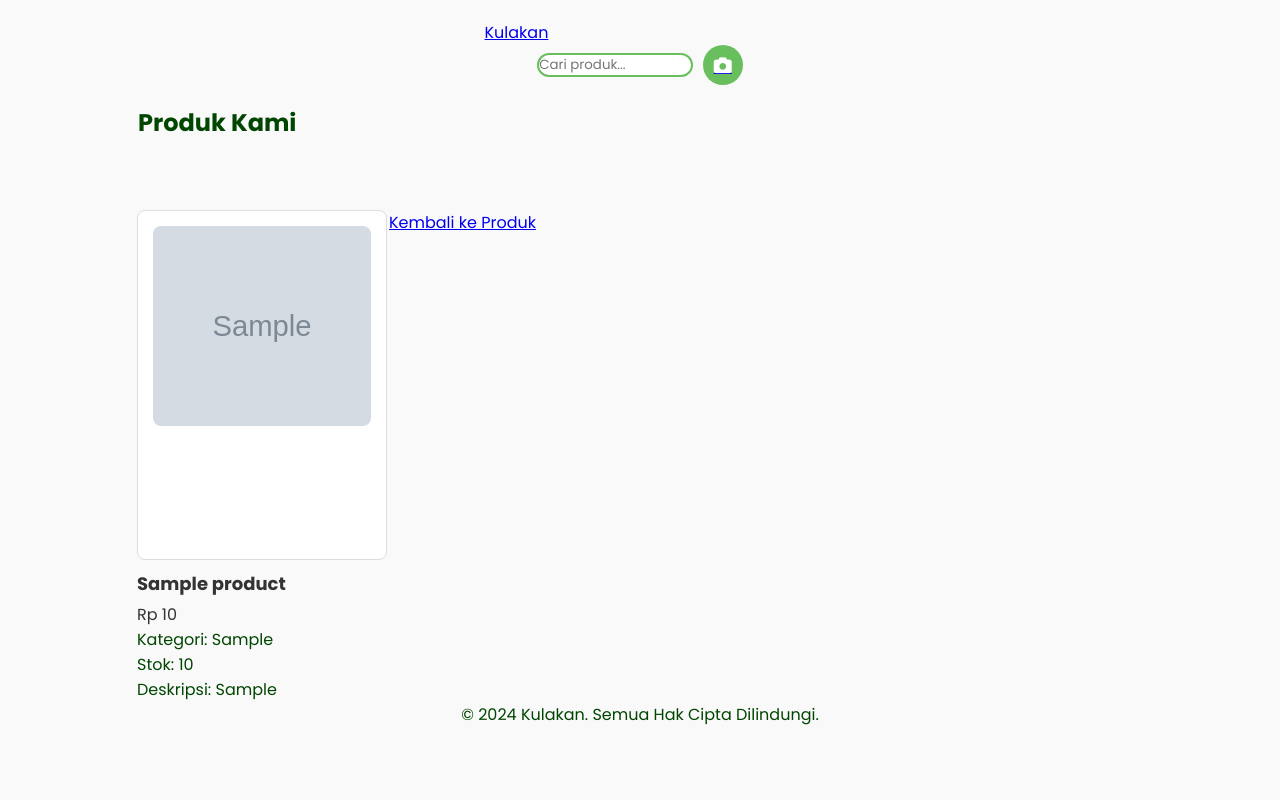
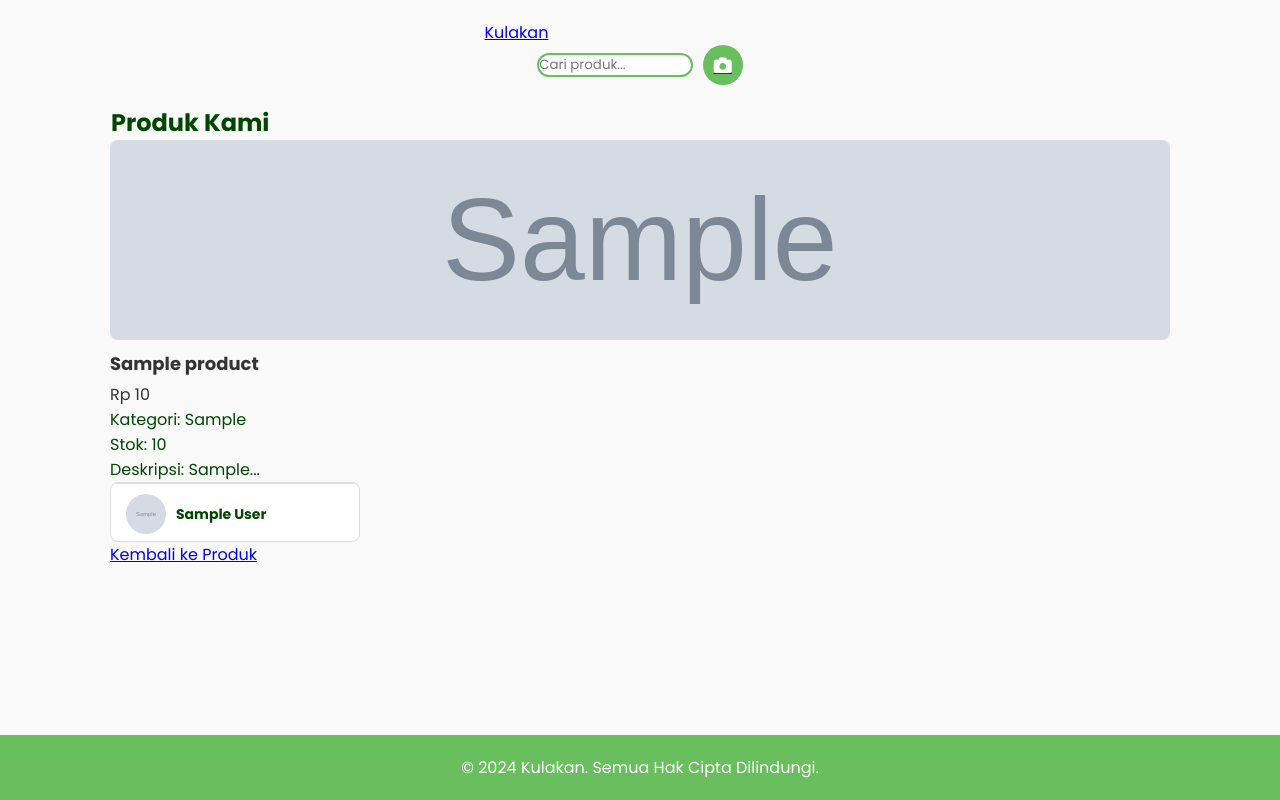
Before and after one commit to nakzuwu/Kulakan_web, a Flask app: page /detailproduk/1 in a window 1280 px wide. Run offline with Flask 3, Linux system fonts and the light colour scheme; tables that the repository leaves empty hold one stand-in row (values such as "Sample post"); grey boxes marked "Sample" are stand-in pictures; parts of the project's set-up code (start-up, migrations or seed data) failed here and were passed over.

Commit message:
update user role, shop, admin

```diff
--- a/app.py
+++ b/app.py
@@ -1,6 +1,5 @@
 from flask import Flask, render_template, request, redirect, url_for, session, flash, jsonify
 from functools import wraps
-from flask_sqlalchemy import SQLAlchemy
 from werkzeug.security import generate_password_hash, check_password_hash
 from flask_mail import Mail, Message
 from itsdangerous import URLSafeTimedSerializer, SignatureExpired, BadTimeSignature
@@ -11,6 +10,8 @@ from models import db
 from models.user import User
 from models.product import Product
 from dotenv import load_dotenv
+from controllers import user_controller
+from controllers import auth_controller
 import os
 import uuid
 import jwt
@@ -56,21 +57,7 @@ def allowed_file(filename):
 
 @app.route('/')
 def home():
-    if 'user_id' in session:
-        user = User.query.get(session['user_id'])
-        if 'profile_photo' in request.files:
-            file = request.files['profile_photo']
-            if file and allowed_file(file.filename):
-                # Generate a unique filename using UUID
-                ext = file.filename.rsplit('.', 1)[1].lower()  # Get file extension
-                filename = f"{uuid.uuid4().hex}.{ext}"  # Create unique filename
-                file.save(os.path.join(current_app.config['UPLOAD_FOLDER'], filename))
-
-                # Update user's profile_photo in the database
-                user.profile_photo = filename
-                db.session.commit()  # Commit changes to the database
-        return render_template('index.html', user=user)  # Kirim objek user ke template
-    return redirect(url_for('login'))
+    return user_controller.home()
 
 @app.route('/forgot_password', methods=['GET', 'POST'])
 def forgot_password():
@@ -145,116 +132,25 @@ def reset_password(token):
         flash('Token tidak valid.', 'danger')
         return redirect(url_for('forgot_password'))
 
-
-@app.route('/test_email')
-def test_email():
-    try:
-        msg = Message('Test Email', recipients=['paangaming123@gmail.com'])
-        msg.body = 'This is a test email sent from Flask app.'
-        mail.send(msg)
-        return "Email sent successfully!"
-    except Exception as e:
-        return f"Failed to send email: {e}"
-
-
 # Route untuk registrasi
 @app.route('/register', methods=['GET', 'POST'])
 def register():
-    if request.method == 'POST':
-        name = request.form.get('name')
-        email = request.form.get('email' )
-        password = request.form.get('password')
-        hashed_password = generate_password_hash(password)
-
-        # Cek apakah email sudah terdaftar
-        existing_user = User.query.filter_by(email=email).first()
-        if existing_user:
-            flash('Email sudah terdaftar.', 'danger')
-        else:
-            new_user = User(name=name, email=email, password=hashed_password)
-            db.session.add(new_user)
-            db.session.commit()
-            flash('Registrasi berhasil. Silakan login.', 'success')
-            return redirect(url_for('login'))
-
-    return render_template('auth/register.html')
+    return auth_controller.register()
 
 # Route untuk login
 @app.route('/login', methods=['GET', 'POST'])
 def login():
-    if request.method == 'POST':
-        email = request.form.get('email')
-        password = request.form.get('password')
-
-        # Cari user berdasarkan email
-        user = User.query.filter_by(email=email).first()
-
-        # Verifikasi password
-        if user and check_password_hash(user.password, password):
-            session['user_id'] = user.id
-            session['user_name'] = user.name
-            session['user_role'] = user.role  # Menyimpan role pengguna di session
-
-            flash('Login berhasil!', 'success')
-
-            # Redirect berdasarkan role
-            if user.role == 'super_admin':
-                return redirect(url_for('super_admin_dashboard'))  # Halaman untuk super admin
-            elif user.role == 'store_admin':
-                return redirect(url_for('store_admin_dashboard'))  # Halaman untuk store admin
-            else:
-                return redirect(url_for('home'))  # Halaman untuk user biasa
-
-        else:
-            flash('Email atau password salah.', 'danger')
-
-    return render_template('auth/login.html')
+    return auth_controller.login()
 
 # Route untuk logout
 @app.route('/logout')
 def logout():
-    session.clear()
-    flash('Anda telah logout.', 'info')
-    return redirect(url_for('login'))
+    return auth_controller.logout()
 
+# Route untuk profile user setting
 @app.route('/profile_settings', methods=['GET', 'POST'])
 def profile_settings():
-    if 'user_id' not in session:
-        flash('You need to log in first.', 'danger')
-        return redirect(url_for('login'))
-
-    user = User.query.get(session['user_id'])
-    form = ProfileForm()
-
-    if form.validate_on_submit():
-        # Update user details
-        user.name = form.name.data
-        user.email = form.email.data
-        user.address = form.address.data
-
-        # Handle profile photo upload
-        if 'profile_photo' in request.files:
-            file = request.files['profile_photo']
-            if file and allowed_file(file.filename):
-                # Generate a unique filename using UUID
-                ext = file.filename.rsplit('.', 1)[1].lower()  # Get file extension
-                filename = f"{uuid.uuid4().hex}.{ext}"  # Create unique filename
-                file.save(os.path.join(app.config['UPLOAD_FOLDER'], filename))
-
-                # Update user's profile_photo in the database
-                user.profile_photo = filename
-
-        # Save other updates to the database
-        db.session.commit()
-        flash('Profile updated successfully!', 'success')
-        return redirect(url_for('profile_settings'))
-
-    # Prepopulate the form with current data
-    form.name.data = user.name
-    form.email.data = user.email
-    form.address.data = user.address
-
-    return render_template('profile_settings.html', form=form, user=user)
+    return user_controller.profile_settings()
 
 # Error Handler untuk 404
 @app.errorhandler(404)
@@ -288,7 +184,6 @@ def dashboard():
     admin = User.query.get(user_id)
 
     if admin and admin.role == 'store_admin':
-        # Fetch products associated with this admin
         products = Product.query.filter_by(user_id=admin.id).all()
         return render_template('admin/content/dashboard.html', admin=admin, products=products)
 
@@ -350,8 +245,17 @@ def addproduk():
 
 @app.route('/admin/produk', methods=['GET'])
 def listProduk():
-    # Fetch all products from the database
-    dataProduk = Product.query.all()
+    # Ensure the user is logged in
+    if 'user_id' not in session:
+        return redirect(url_for('login'))  # Redirect to login if user is not logged in
+
+    # Fetch the user from the session
+    user = User.query.get(session['user_id'])
+
+    # Fetch only products that belong to the logged-in user
+    dataProduk = Product.query.filter_by(user_id=user.id).all()
+
+    # Return the filtered products to the template
     return render_template('admin/content/listproduk.html', dataProduk=dataProduk)
 
 # Route to edit a product
--- a/static/css/detailproduk.css
+++ b/static/css/detailproduk.css
@@ -1,143 +1,219 @@
-/* Reset */
-body, h1, h2, p {
+/* General Reset */
+* {
+    box-sizing: border-box;
     margin: 0;
     padding: 0;
-    box-sizing: border-box;
+    font-family: 'Poppins', serif;
 }
 
 body {
-    font-family: Arial, sans-serif;
-    background-color: #f9f9f9;
-    color: #333;
-    line-height: 1.6;
-}
-
-/* Container */
-.container {
-    max-width: 1200px;
-    margin: 0 auto;
-    padding: 20px;
-}
-
-/* Header */
-.header {
-    background-color: #28a745;
-    color: white;
-    padding: 20px 0;
     display: flex;
     flex-direction: column;
     align-items: center;
-    justify-content: center;
-    gap: 10px;
+    padding: 20px;
+    background-color: #f9f9f9;
+    color: #004600;
 }
 
-.header h1 {
-    margin-bottom: 10px;
-    font-size: 2rem;
+/* Header and Search Bar */
+.search-container {
+    width: 100%;
+    display: flex;
+    justify-content: center;
+    align-items: center;
+    gap: 10px; /* Jarak antar ikon dan search bar */
+    margin-bottom: 20px;
+}
+
+.back-icon {
+    background-color: #69BF5E;
+    padding: 10px;
+    display: flex;
+    align-items: center;
+    justify-content: center;
+    border-radius: 50%; /* Membuat ikon back berbentuk lingkaran */
+    width: 40px;
+    height: 40px;
+    cursor: pointer;
+}
+
+.back-icon i {
+    color: #fff;
+    font-size: 18px;
 }
 
 .search-bar {
-    width: 100%;
-    max-width: 600px;
+    width: 50%;
     display: flex;
+    border: 2px solid #69BF5E;
+    border-radius: 25px;
+    overflow: hidden;
+    background-color: #fff;
 }
 
 .search-bar input {
-    flex: 1;
+    width: 100%;
     padding: 10px;
     border: none;
-    border-radius: 5px 0 0 5px;
     outline: none;
+    font-size: 16px;
 }
 
-.search-bar button {
-    padding: 10px 20px;
-    background-color: white;
-    color: #28a745;
-    border: none;
-    border-radius: 0 5px 5px 0;
+.camera-icon {
+    background-color: #69BF5E;
+    padding: 10px;
+    display: flex;
+    align-items: center;
+    justify-content: center;
+    border-radius: 50%; /* Membuat ikon kamera berbentuk lingkaran */
+    width: 40px;
+    height: 40px;
     cursor: pointer;
+}
+
+.camera-icon i {
+    color: #fff;
+    font-size: 18px;
+}
+
+/* Section Title */
+.section-title {
+    font-size: 24px;
+    font-weight: bold;
+    color: #004600;
+    margin-left:1px;
+}
+
+/* Product Grid */
+.product-grid {
+    display: grid;
+    grid-template-columns: repeat(4, 1fr); /* 4 columns */
+    gap: 20px; /* Adjust gap between cards */
+    width: 20%;
+}
+
+.product-card {
+    width: 250px; /* Fixed width */
+    height: 60px; /* Fixed height */
+    border: 1px solid #ddd;
+    text-align: center;
+    border-radius: 8px;
+    background-color: #fff;
+    transition: transform 0.3s, box-shadow 0.3s;
+    overflow: hidden; /* Ensure content does not overflow from card */
+}
+
+/* .product-card:hover {
+    transform: scale(1.05);
+    box-shadow: 0 4px 8px rgba(0, 0, 0, 0.2);
+} */
+
+/* Product Image */
+.product-image {
+    position: relative;
+    width: 100%;
+    height: 200px; /* Fixed height for image */
+    overflow: hidden;
+    margin-bottom: 10px;
+}
+
+.product-image img {
+    width: 100%;
+    height: 100%;
+    object-fit: cover; /* Ensure image fits well inside the container */
+    border-radius: 8px;
+}
+
+/* Tags for product categories */
+.tag {
+    position: absolute;
+    top: 10px;
+    right: 10px;
+    padding: 5px 10px;
+    background-color: #69BF5E;
+    color: #fff;
+    font-size: 12px;
+    border-radius: 5px;
+}
+
+.tag.new {
+    background-color: #69BF5E;
+}
+
+.tag.sale {
+    background-color: #FF6B6B;
+    top: 40px;
+}
+
+/* Product Name and Price */
+.product-name {
+    font-size: 18px;
+    font-weight: bold;
+    margin-top: 10px;
+    color: #333;
+}
+
+.product-price {
+    font-size: 16px;
+    color: #333;
+    margin-top: 5px;
+}
+
+.price {
+    color: #69BF5E;
     font-weight: bold;
 }
 
-.search-bar button:hover {
-    background-color: #ddd;
+.original-price {
+    text-decoration: line-through;
+    color: #999;
+    margin-left: 5px;
 }
 
-/* Product Detail */
-.product-detail {
+/* Store (User) Info in the Card */
+.store-info {
     display: flex;
-    background: #fff;
-    border-radius: 10px;
-    box-shadow: 0 2px 10px rgba(0, 0, 0, 0.1);
-    margin-top: 20px;
-    overflow: hidden;
+    align-items: center;
+    padding: 10px 15px;
+    border-top: 1px solid #ddd;
 }
 
-.image-section {
-    flex: 1;
-    background-color: #f0f0f0;
-    display: flex;
-    align-items: center;
-    justify-content: center;
+.store-photo {
+    width: 40px;
+    height: 40px;
+    border-radius: 50%;
+    margin-right: 10px;
 }
 
-.product-image {
-    max-width: 100%;
-    max-height: 400px;
-    object-fit: cover;
-    border-radius: 10px;
+.store-name {
+    font-size: 14px;
+    font-weight: bold;
 }
 
-.info-section {
-    flex: 1;
-    padding: 20px;
-}
-
-.product-title {
-    font-size: 2rem;
-    margin-bottom: 10px;
-}
-
-.product-description {
-    margin-bottom: 20px;
-    color: #666;
-}
-
-.product-price {
-    font-size: 1.5rem;
-    color: #28a745;
-    font-weight: bold;
-    margin-bottom: 20px;
-}
-
-.action-buttons {
-    display: flex;
-    gap: 10px;
-}
-
-.btn {
+/* Add to Cart Button */
+.add-to-cart {
+    background-color: #69BF5E;
+    color: #fff;
     padding: 10px 20px;
     border: none;
     border-radius: 5px;
     cursor: pointer;
-    font-size: 1rem;
+    margin-top: 10px;
+    font-size: 16px;
+    transition: background-color 0.3s;
 }
 
-.btn-cart {
-    background-color: #ffc107;
-    color: white;
+.add-to-cart:hover {
+    background-color: #57a84d;
 }
 
-.btn-buy {
-    background-color: #28a745;
-    color: white;
+/* Footer */
+footer {
+    width: 100%;
+    text-align: center;
+    padding: 20px;
+    background-color: #69BF5E;
+    color: #fff;
+    position: absolute;
+    bottom: 0;
 }
-
-.btn-cart:hover {
-    background-color: #e0a800;
-}
-
-.btn-buy:hover {
-    background-color: #218838;
-}
--- a/templates/admin/layout/sidebar.html
+++ b/templates/admin/layout/sidebar.html
@@ -29,7 +29,7 @@
                 <span class="icon">
                     <ion-icon name="chatbubble-outline"></ion-icon>
                 </span>
-                <span class="title">Edit Produk</span>
+                <span class="title">Daftar Produk</span>
             </a>
         </li>
 
--- a/templates/frontend/detailproduk.html
+++ b/templates/frontend/detailproduk.html
@@ -5,7 +5,7 @@
     <meta name="viewport" content="width=device-width, initial-scale=1.0">
     <title>KULAKAN - Produk Kami</title>
     <link href="https://fonts.googleapis.com/css2?family=Poppins:wght@400;600;700&display=swap" rel="stylesheet">
-    <link rel="stylesheet" href="{{ url_for('static', filename='css/menuproduk.css') }}">
+    <link rel="stylesheet" href="{{ url_for('static', filename='css/detailProduk.css') }}">
     <link rel="stylesheet" href="https://cdnjs.cloudflare.com/ajax/libs/font-awesome/6.0.0-beta3/css/all.min.css">
 </head>
 <body>
@@ -24,27 +24,33 @@
 
     <main>
         <h2 class="section-title">Produk Kami</h2>
-        <div class="product-grid">
-            <div class="product-detail">
-                <div class="product-card">
+
+        <!-- Product Grid -->
         <div class="product-image">
-                        <img src="{{ url_for('static', filename='profile_photos/' ~ dataBs.gambar) if dataBs.gambar else url_for('static', filename='asset/image/download.jpg') }}" alt="{{ dataBs.nama_barang }}">                        {% if dataBs.kategori == 'Baru' %}
+            <img src="{{ url_for('static', filename='profile_photos/' ~ dataBs.gambar) if dataBs.gambar else url_for('static', filename='asset/image/download.jpg') }}" alt="{{ dataBs.nama_barang }}">
+            {% if dataBs.kategori == 'Baru' %}
             <span class="tag new">BARU</span>
             {% elif dataBs.kategori == 'Obral' %}
             <span class="tag sale">OBRAL</span>
             {% endif %}
         </div>
-                </div>
         <div class="product-info">
-                    <h1 class="product-name">{{ dataBs.nama_barang }}</h1>
+            <h3 class="product-name">{{ dataBs.nama_barang }}</h3>
             <p class="product-price">Rp {{ "{:,}".format(dataBs.harga) }}</p>
             <p>Kategori: {{ dataBs.kategori }}</p>
             <p>Stok: {{ dataBs.stok }}</p>
-                    <p>Deskripsi: {{ dataBs.deskripsi }}</p>
+            <p>Deskripsi: {{ dataBs.deskripsi[:100] }}...</p>
+        </div>
+        <div class="product-grid">
+            <div class="product-card">
+                <div class="store-info">
+                    <img src="{{ url_for('static', filename='profile_photos/' ~ dataBs.owner.profile_photo) }}" alt="{{ dataBs.owner.name }}" class="store-photo">
+                    <p class="store-name">{{ dataBs.owner.name }}</p>
                 </div>
             </div>
-            <a href="{{ url_for('menuproduk') }}">Kembali ke Produk</a>
         </div>
+
+        <a href="{{ url_for('menuproduk') }}" class="btn">Kembali ke Produk</a>
     </main>
 
     <footer class="footer">
--- a/templates/index.html
+++ b/templates/index.html
@@ -22,11 +22,7 @@
             <div class="profile-logo">
                 <div class="profile-logo">
                     <p class="user-name">{{ user.name }}</p>
-                    {% if user.profile_photo %}
-                        <img class="profile-photo" src="{{ url_for('static', filename='profile_photos/' + user.profile_photo) }}" alt="Profile Logo" onclick="window.location.href='{{ url_for('profile_settings') }}'">
-                    {% else %}
-                        <img class="profile-photo" src="{{ url_for('static', filename='uploads/default_profile.jpg') }}" alt="Default Logo" onclick="window.location.href='{{ url_for('profile_settings') }}'">
-                    {% endif %}
+                    <img class="profile-photo" src="{{ url_for('static', filename='profile_photos/' + user.profile_photo) }}" alt="Profile Logo" onclick="window.location.href='{{ url_for('profile_settings') }}'">
                 </div>
             </div>
 
```
Also changed, not shown: controllers/auth_controller.py (+51 -36 lines), controllers/user_controller.py (+62 -0 lines), static/css/account.css (+29 -0 lines), templates/admin/content/dashboard.html (+6 -2 lines), templates/admin/content/listproduk.html (+8 -0 lines), templates/profile_settings.html (+5 -6 lines), controllers/admin_controller.py (added), static/profile_photos/41a137ff65c7405584bae768fb180ea3.jpg (added), static/profile_photos/default.jpg (added), static/uploads/default_profile.jpg (deleted), static/uploads/nkj1.jpg (deleted), templates/admin/content/daftarproduk.html (deleted). Lines whose indentation alone changed are shown as unchanged.
